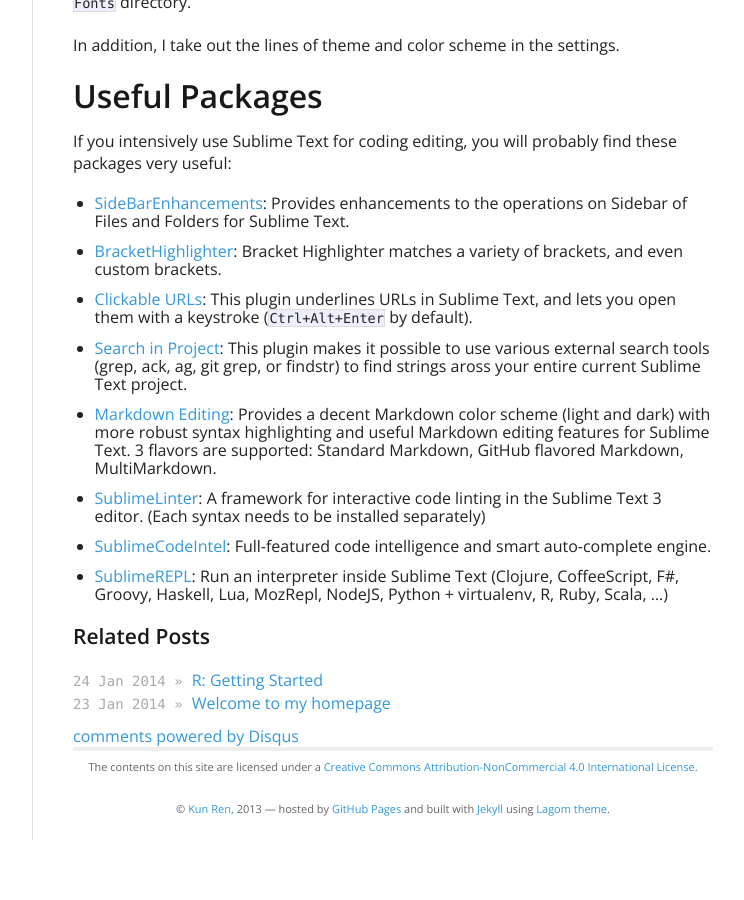
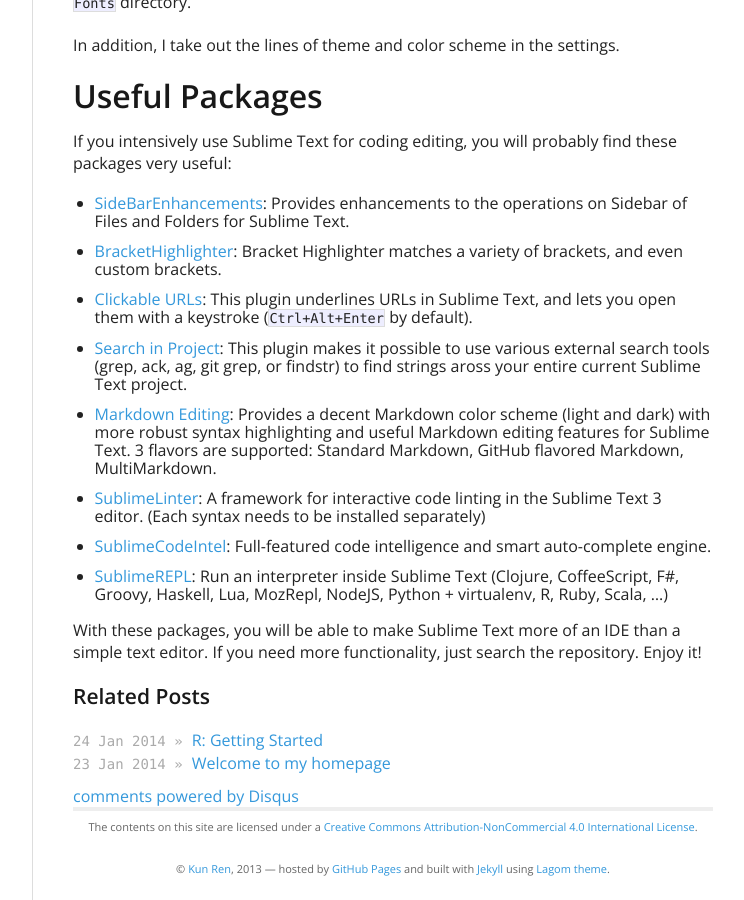
Before and after one commit to harryprince/renkun-ken.github.io, a Jekyll site: the page built from _posts/2014-01-25-useful-packages-for-sublime-text.md, in a window 1280 px wide and 900 px high, scrolled down 1865 px. Shown: the whole window, without its empty margins (378-1122 px from the left). Built offline with Jekyll 4.4.1, drawn with Linux system fonts in a browser that asks for light colours; nearby versions of some CDN libraries; comment, search, counter and statistics services are not loaded; before the commit the page ends 2705 px from its top, so only the background shows below that.

Commit message:
blog updated

```diff
--- a/_posts/2014-01-25-useful-packages-for-sublime-text.md
+++ b/_posts/2014-01-25-useful-packages-for-sublime-text.md
@@ -77,3 +77,5 @@
 - [SublimeLinter](https://sublime.wbond.net/packages/SublimeLinter): A framework for interactive code linting in the Sublime Text 3 editor. (Each syntax needs to be installed separately)
 - [SublimeCodeIntel](https://sublime.wbond.net/packages/SublimeCodeIntel): Full-featured code intelligence and smart auto-complete engine.
 - [SublimeREPL](https://sublime.wbond.net/packages/SublimeREPL): Run an interpreter inside Sublime Text (Clojure, CoffeeScript, F#, Groovy, Haskell, Lua, MozRepl, NodeJS, Python + virtualenv, R, Ruby, Scala, ...)
+
+With these packages, you will be able to make Sublime Text more of an IDE than a simple text editor. If you need more functionality, just search the repository. Enjoy it!
```
